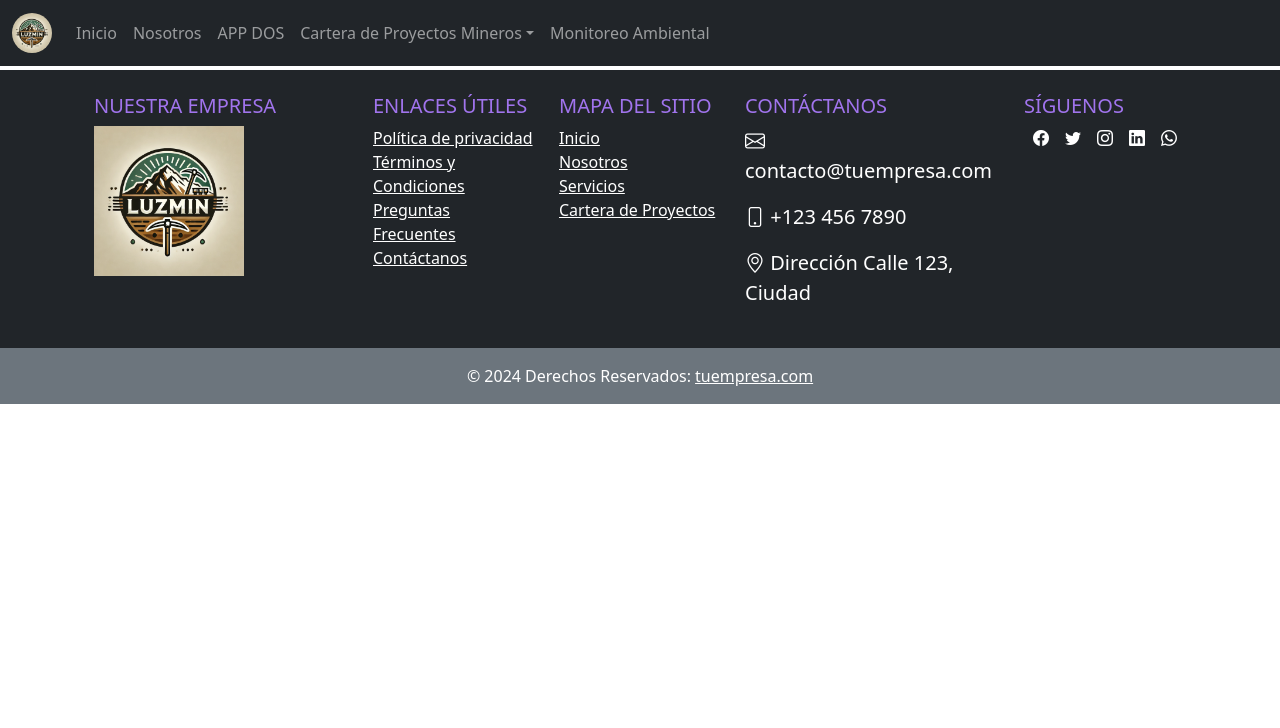
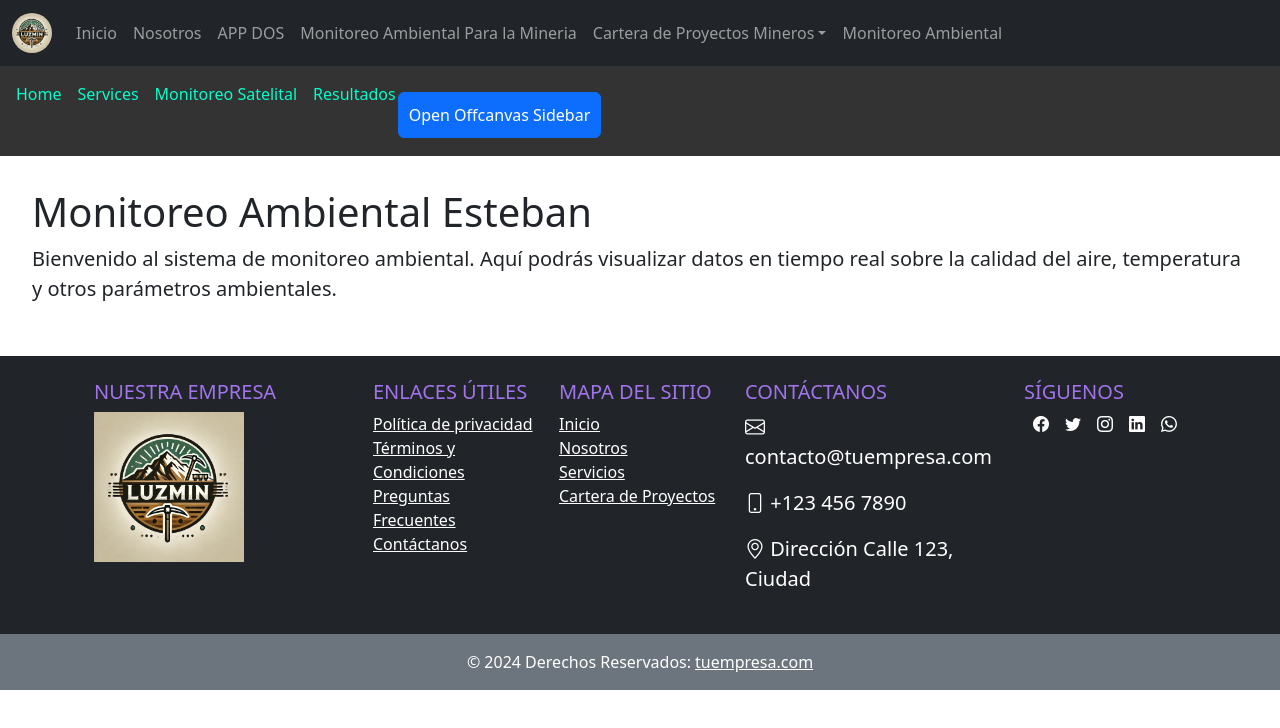
Before and after one commit to Estebanpati/Luzmin_4, a React (Vite) app in the folder frontend_luzmin_4/: page /monitoreo-ambiental in a window 1280 px wide. Shown: the top 728 px of the page. Built offline with nearby package versions, Linux system fonts and the light colour scheme.

Commit message:
sidebar para monitoreo ambiental

```diff
--- a/frontend_luzmin_4/src/App.jsx
+++ b/frontend_luzmin_4/src/App.jsx
@@ -11,6 +11,7 @@ import DetalleArea from "./componentsdos/DetalleArea";
 import Monitoreo from "./componentsdos/Monitoreo";
 import Appdos from "./App_2";
 import Map from "./components/Map"; // <-- Agrega esta línea
+import App_Monitoreo_amb from "./App_Monitoreo_amb";
 
 function App() {
   // Agrega estos estados para Map
@@ -35,6 +36,7 @@ function App() {
           <Route path="/monitoreo" element={<Monitoreo />} />
           <Route path="/mapa" element={<Map baseLayer={baseLayer} overlays={overlays} />} />
           <Route path="/appdos" element={<Appdos />} />
+          <Route path="/monitoreo-ambiental" element={<App_Monitoreo_amb />} />
         </Routes>
         <Footer />
       </Router>
--- /dev/null
+++ b/frontend_luzmin_4/src/App_Monitoreo_amb.jsx
@@ -0,0 +1,33 @@
+import React from "react";
+import Navbar_3 from "./components/Navbar_3";
+
+const App_Monitoreo_amb = () => {
+  return (
+    <div>
+      <Navbar_3 />
+      <div style={{ padding: "2rem" }}>
+        <h1>Monitoreo Ambiental Esteban</h1>
+        <p>
+          Bienvenido al sistema de monitoreo ambiental. Aquí podrás visualizar datos
+          en tiempo real sobre la calidad del aire, temperatura y otros parámetros
+          ambientales.
+        </p>
+      </div>
+
+      <div class="offcanvas offcanvas-start" id="demo">
+  <div class="offcanvas-header">
+    <h1 class="offcanvas-title">Heading</h1>
+    <button type="button" class="btn-close" data-bs-dismiss="offcanvas"></button>
+  </div>
+  <div class="offcanvas-body">
+    <p>Some text lorem ipsum.</p>
+    <p>Some text lorem ipsum.</p>
+    <p>Some text lorem ipsum.</p>
+    <button class="btn btn-secondary" type="button">A Button</button>
+  </div>
+</div>
+    </div>
+  );
+};
+
+export default App_Monitoreo_amb;
--- a/frontend_luzmin_4/src/components/Navbar.jsx
+++ b/frontend_luzmin_4/src/components/Navbar.jsx
@@ -42,6 +42,11 @@ const Navbar = ({ setBaseLayer, toggleOverlay, overlays }) => {
             </li>
 
 
+            <li className="nav-item">
+              <Link className="nav-link" to="/monitoreo-ambiental">Monitoreo Ambiental Para la Mineria</Link>
+            </li>
+
+
 
 
             <li className="nav-item dropdown">
--- a/frontend_luzmin_4/src/components/Navbar_2.jsx
+++ b/frontend_luzmin_4/src/components/Navbar_2.jsx
@@ -21,9 +21,9 @@ const Navbar_2 = ({ setBaseLayer, toggleOverlay, overlays }) => {
             href="mapa"
             role="button"
             data-bs-toggle="dropdown"
-            style={{ color: "yellow" }} // Cambia el color a amarillo
+            style={{ color: "yellow", padding: "1px", margin: "1px" }} // Color, padding y margin
           >
-            Base Layers
+            -- Base Layers --
           </a>
           <ul className="dropdown-menu">
             <li>
@@ -45,9 +45,9 @@ const Navbar_2 = ({ setBaseLayer, toggleOverlay, overlays }) => {
             href="#"
             role="button"
             data-bs-toggle="dropdown"
-            style={{ color: "yellow" }} // Cambia el color a amarillo
+            style={{ color: "yellow", padding: "1px", margin: "1px"}} // Cambia el color a amarillo
           >
-            Overlays
+            -- Overlays --
           </a>
           <ul className="dropdown-menu">
             <li>
--- /dev/null
+++ b/frontend_luzmin_4/src/components/Navbar_3.jsx
@@ -0,0 +1,36 @@
+import React from "react";
+import { Link } from "react-router-dom";
+
+const Navbar_3 = () => {
+  return (
+    <nav style={{ background: "#333", padding: "1rem" }}>
+      <ul style={{ display: "flex", listStyle: "none", margin: 0, padding: 0 }}>
+        <li style={{ marginRight: "1rem" }}>
+          <Link to="/" style={{ color: "#00ffcc", textDecoration: "none" }}>Home</Link>
+        </li>
+        <li style={{ marginRight: "1rem" }}>
+          <Link to="/services" style={{ color: "#00ffcc", textDecoration: "none" }}>Services</Link>
+        </li>
+        <li style={{ marginRight: "1rem" }}>
+          <Link to="/projects" style={{ color: "#00ffcc", textDecoration: "none" }}>Monitoreo Satelital</Link>
+        </li>
+        <li>
+          <Link to="/contact" style={{ color: "#00ffcc", textDecoration: "none" }}>Resultados</Link>
+        </li>
+
+        <button
+          className="btn btn-primary"
+          type="button"
+          data-bs-toggle="offcanvas"
+          data-bs-target="#demo"
+          style={{ padding: "10px 10px", paddingTop: "10px", margin: "2px", marginTop: "10px" }}
+        >
+          Open Offcanvas Sidebar
+        </button>
+
+      </ul>
+    </nav>
+  );
+};
+
+export default Navbar_3;
```
